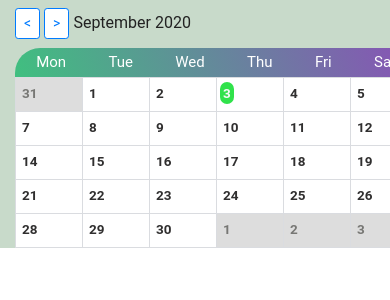
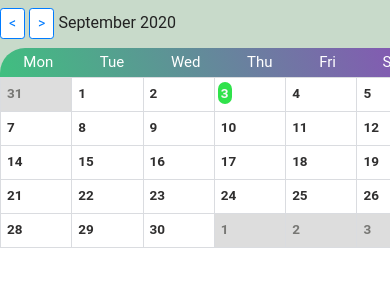
Before and after one commit to AmineDjeghri/SUCAL, a Flask app: page /calendar/M1 in a window 390 px wide; the page is wider, and only the part inside the window is pictured. Shown: the part 96-396 px from the top of that part. Run offline with Flask 2, Linux system fonts and the light colour scheme; data that the repository does not hold is empty; some libraries are stand-ins or nearby versions.

Commit message:
changed responsive design

```diff
--- a/app/static/css/calendar.css
+++ b/app/static/css/calendar.css
@@ -9,10 +9,6 @@ Assign Variables */
 --rule-color: hsla(0, 0%, 50%, 0);
 --primary-color: hsl(150, 50%, 50%);
 --secondary-color: hsl(280, 50%, 50%);
-}
-
-.calendar{
-    min-width: 500px !important;
 }
 
 .calendar-page {
@@ -126,8 +122,14 @@ ul.tasks {
     border-radius: 3px;
 }
 
-@media screen and (max-width:650px) {
+@media screen and (max-width:500px) {
     .day {
         min-height: 30px;
     }
+
+    .calendar{
+        min-width: 500px !important;
+        padding-right: 0px !important;
+        padding-left: 0px !important;
+    }
 }
```
